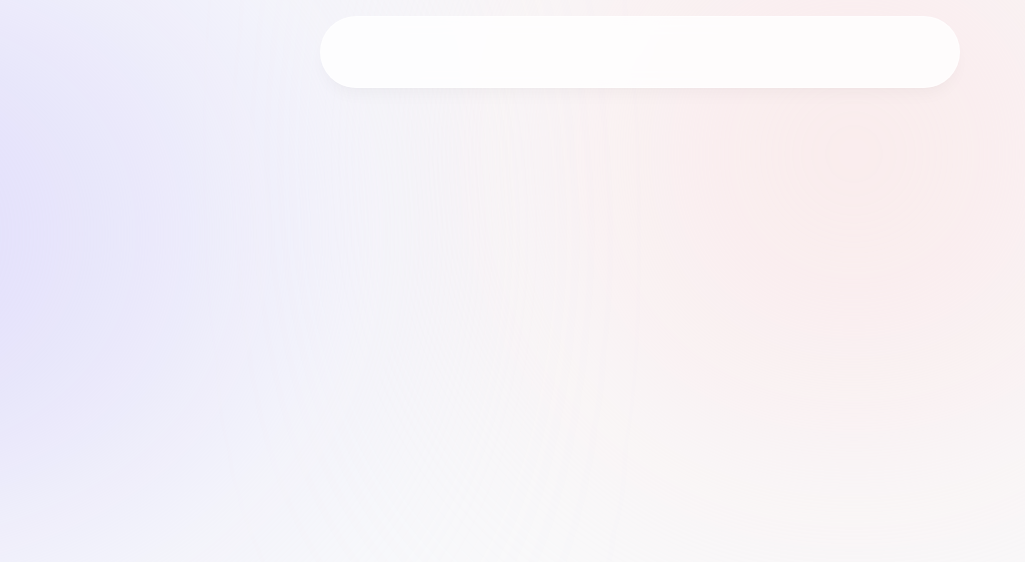
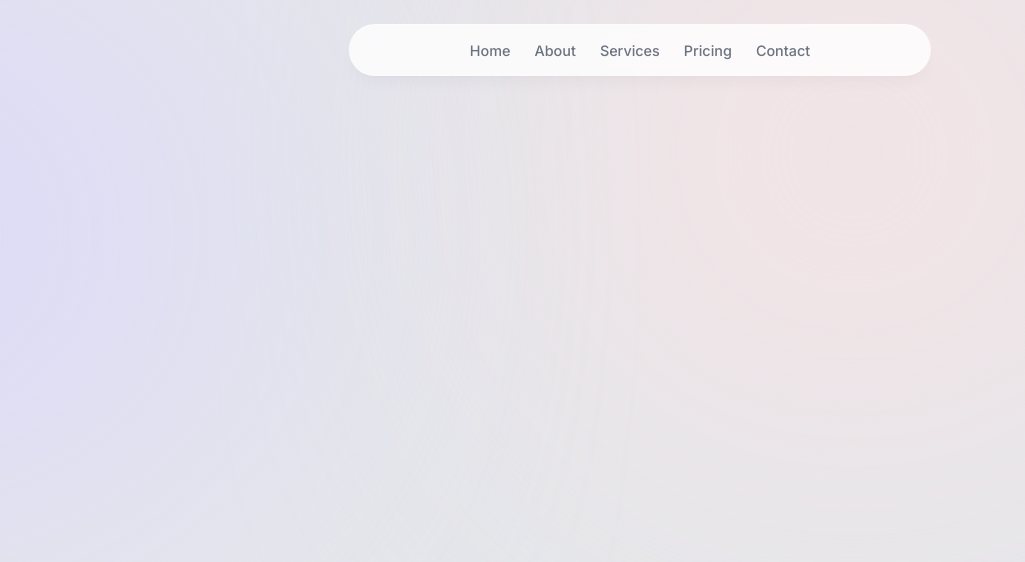
Before and after one commit to hiroshiyoka/company-profile-website, a website: page index.html in a window 1280 px wide. Shown: the top 562 px of the page, without its empty margins (0-1025 px from the left). Drawn offline with Linux system fonts and the light colour scheme.

Commit message:
feat: create navbar link

```diff
--- a/index.html
+++ b/index.html
@@ -6,7 +6,7 @@
     <title>Company Profile | PWI</title>
     <link rel="stylesheet" href="dist/output.css" />
   </head>
-  <body class="bg-gray-50 text-gray-950 relative h-[5000px]">
+  <body class="bg-gray-200 text-gray-950 relative h-[5000px]">
     <!-- GRADIENT BACKGROUND -->
     <div
       class="bg-[#fbe2e3] absolute top-[-6rem] -z-10 right-[11rem] h-[31.25rem] w-[31.25rem] rounded-full blur-[10rem]"
@@ -18,11 +18,51 @@
     <!-- HEADER -->
     <header class="z-[999] relative">
       <div
-        class="fixed top-4 left-1/2 -translate-x-1/2 h-[4.5rem] w-1/2 rounded-full border border-white border-opacity-40 bg-white bg-opacity-80 shadow-lg shadow-black/[0.03] backdrop-blur-[0.5rem]"
+        class="fixed top-6 left-1/2 -translate-x-1/2 h-[3.25rem] w-[45.5%] rounded-full border border-white border-opacity-40 bg-white bg-opacity-80 shadow-lg shadow-black/[0.03] backdrop-blur-[0.5rem]"
       ></div>
 
       <!-- NAV -->
-      <nav class="fixed top-[0.15rem] left-1/2 -translate-x-1/2 py-2"></nav>
+      <nav class="flex fixed top-[0.15rem] left-1/2 h-24 -translate-x-1/2 py-2">
+        <ul
+          class="flex w-[24rem] flex-wrap items-center justify-center gap-y-2 text-[0.9rem] font-medium text-gray-500"
+        >
+          <li class="h-3/4 flex items-center justify-center relative">
+            <a
+              href="#home"
+              class="flex w-full items-center justify-center px-3 py-3 hover:text-gray-950 transition"
+              >Home</a
+            >
+          </li>
+          <li class="h-3/4 flex items-center justify-center">
+            <a
+              href="#about"
+              class="flex w-full items-center justify-center px-3 py-3 hover:text-gray-950 transition"
+              >About</a
+            >
+          </li>
+          <li class="h-3/4 flex items-center justify-center">
+            <a
+              href="#services"
+              class="flex w-full items-center justify-center px-3 py-3 hover:text-gray-950 transition"
+              >Services</a
+            >
+          </li>
+          <li class="h-3/4 flex items-center justify-center">
+            <a
+              href="#pricing"
+              class="flex w-full items-center justify-center px-3 py-3 hover:text-gray-950 transition"
+              >Pricing</a
+            >
+          </li>
+          <li class="h-3/4 flex items-center justify-center">
+            <a
+              href="#contact"
+              class="flex w-full items-center justify-center px-3 py-3 hover:text-gray-950 transition"
+              >Contact</a
+            >
+          </li>
+        </ul>
+      </nav>
     </header>
   </body>
 </html>
```
Also changed, not shown: dist/output.css.
